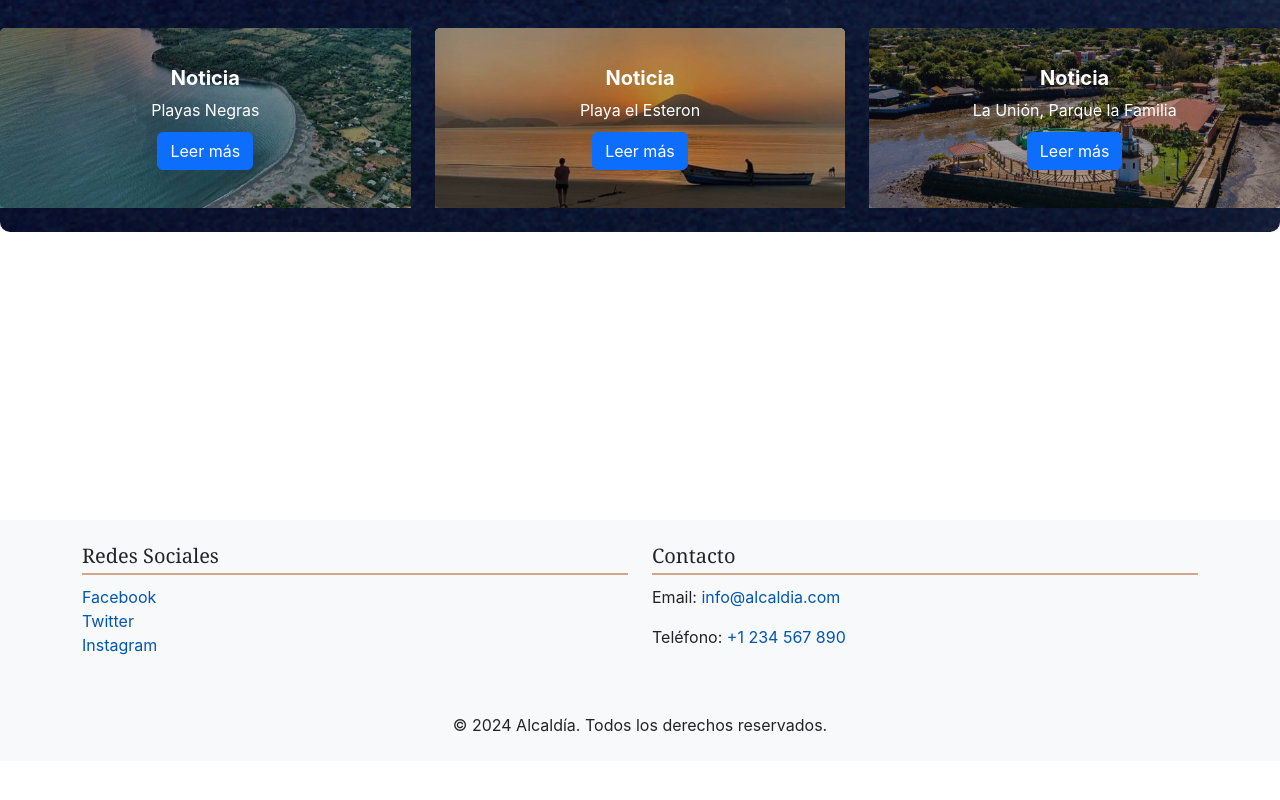
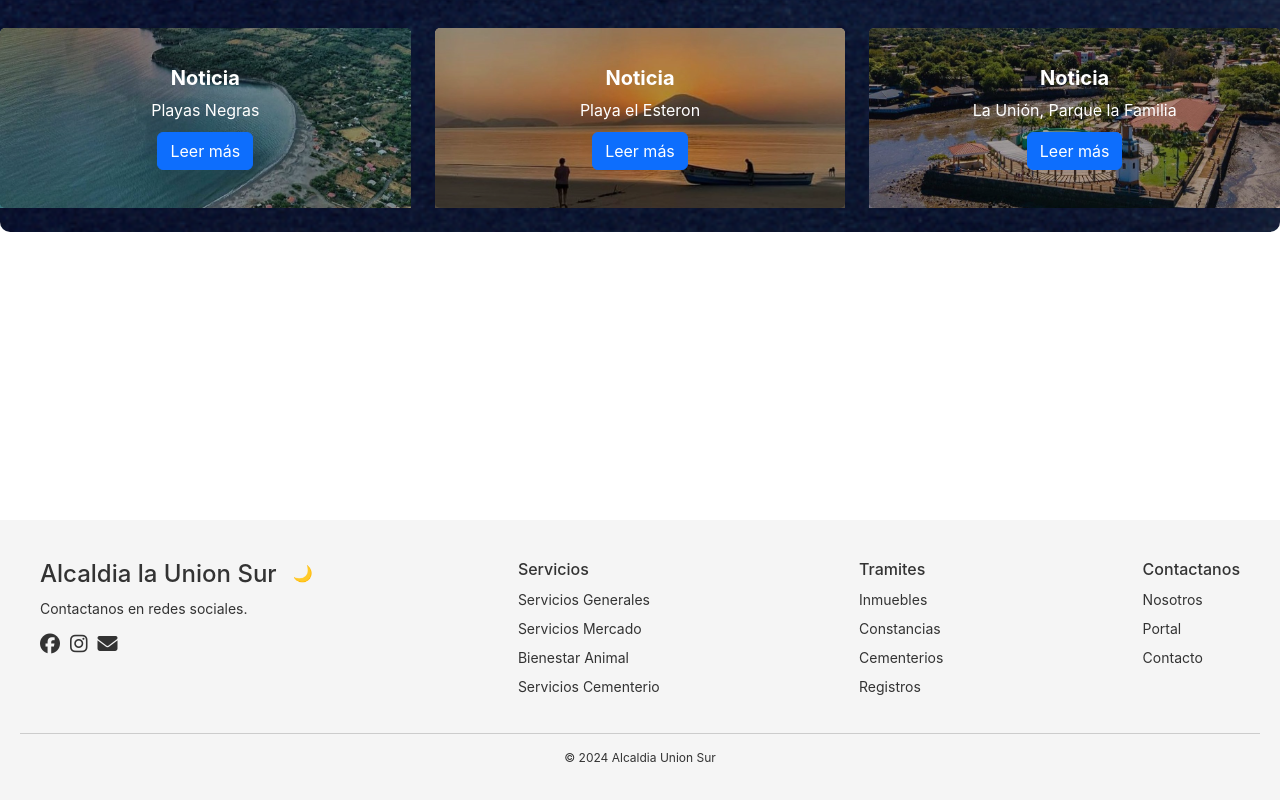
Before and after one commit to Oscar1499/PaginaAlcaldia, a React (Create React App) app: page / in a window 1280 px wide. Shown: the part 1270-2070 px from the top of the page. Before the commit the page ends 2031 px from the top, so only its background shows below. Built offline with nearby package versions, Linux system fonts and the light colour scheme.

Commit message:
Footer Actua

```diff
--- a/package.json
+++ b/package.json
@@ -3,6 +3,7 @@
   "version": "0.1.0",
   "private": true,
   "dependencies": {
+    "@fortawesome/fontawesome-free": "^6.6.0",
     "@testing-library/jest-dom": "^5.17.0",
     "@testing-library/react": "^13.4.0",
     "@testing-library/user-event": "^13.5.0",
--- a/src/componentes/Footer.js
+++ b/src/componentes/Footer.js
@@ -1,29 +1,69 @@
-import React from 'react';
-import 'bootstrap/dist/css/bootstrap.min.css';
+import React, { useState } from 'react';
 import '../estilos/footer.css';
+import '@fortawesome/fontawesome-free/css/all.min.css';
 
 const Footer = () => {
+  // Estado para el modo oscuro / modo claro
+  const [darkMode, setDarkMode] = useState(false);
+
+  // Función para alternar entre tema oscuro y claro
+  const toggleTheme = () => {
+    setDarkMode(!darkMode);
+  };
+
   return (
-    <footer className="bg-light text-dark pt-4 pb-2">
-      <div className="container">
-        <div className="row">
-          <div className="col-md-6 mb-4">
-            <h4 className="footer-heading">Redes Sociales</h4>
-            <div className="d-flex flex-column">
-              <a href="https://facebook.com" target="_blank" rel="noopener noreferrer" className="footer-link">Facebook</a>
-              <a href="https://twitter.com" target="_blank" rel="noopener noreferrer" className="footer-link">Twitter</a>
-              <a href="https://instagram.com" target="_blank" rel="noopener noreferrer" className="footer-link">Instagram</a>
-            </div>
-          </div>
-          <div className="col-md-6 mb-4">
-            <h4 className="footer-heading">Contacto</h4>
-            <p>Email: <a href="mailto:info@alcaldia.com" className="footer-link">info@alcaldia.com</a></p>
-            <p>Teléfono: <a href="tel:+1234567890" className="footer-link">+1 234 567 890</a></p>
+    <footer className={darkMode ? 'dark' : 'light'}>
+      <div className="footer-container">
+        <div className="footer-left">
+          <h2>
+            Alcaldia la Union Sur
+            {/* Botón para cambiar entre luna y sol */}
+            <button className="theme-toggle" onClick={toggleTheme}>
+              {darkMode ? "☀️" : "🌙"}
+            </button>
+          </h2>
+          <p>Contactanos en redes sociales.</p>
+          <div className="social-icons">
+            <a href="https://www.facebook.com" target="_blank" rel="noopener noreferrer">
+              <i className="fab fa-facebook"></i>
+            </a>
+            <a href="https://www.instagram.com" target="_blank" rel="noopener noreferrer">
+              <i className="fab fa-instagram"></i>
+            </a>
+            <a href="mailto:someone@example.com">
+              <i className="fas fa-envelope"></i>
+            </a>
           </div>
         </div>
-        <div className="text-center mt-4">
-          <p>&copy; 2024 Alcaldía. Todos los derechos reservados.</p>
+        <div className="footer-middle">
+          <h3>Servicios</h3>
+          <ul>
+            <li>Servicios Generales</li>
+            <li>Servicios Mercado</li>
+            <li>Bienestar Animal</li>
+            <li>Servicios Cementerio</li>
+          </ul>
         </div>
+        <div className="footer-middle">
+          <h3>Tramites</h3>
+          <ul>
+            <li>Inmuebles</li>
+            <li>Constancias</li>
+            <li>Cementerios</li>
+            <li>Registros</li>
+          </ul>
+        </div>
+        <div className="footer-middle">
+          <h3>Contactanos</h3>
+          <ul>
+            <li>Nosotros</li>
+            <li>Portal</li>
+            <li>Contacto</li>
+          </ul>
+        </div>
+      </div>
+      <div className="footer-bottom">
+        <p>© 2024 Alcaldia Union Sur</p>
       </div>
     </footer>
   );
--- a/src/estilos/estilonav.css
+++ b/src/estilos/estilonav.css
@@ -12,10 +12,17 @@
   z-index: 10;               /* Asegura que la imagen esté sobre el contenido */
 }
 
+img {
+  width: 100%;
+  height: auto; /* Mantiene la proporción de la imagen */
+  object-fit: cover; /* O usa 'contain' si quieres que toda la imagen se vea */
+}
+
+
 /* Estilos para la imagen del logo */
 .header-logo {
-  width: 100%;
-  height: 100%;
+  width: 120px;
+  height: 180px;
   object-fit: cover;          /* Mantiene la imagen cubriendo el contenedor */
   min-width: 100%;
   min-height: 100%;
--- a/src/estilos/footer.css
+++ b/src/estilos/footer.css
@@ -1,28 +1,136 @@
+/* Estilos del Footer */
 footer {
-    background-color: #f8e1d4; /* Beige suave */
-    color: #333; /* Texto oscuro */
-    padding: 20px 0;
+  background-color: #f5f5f5;
+  padding: 40px 20px;
+  color: #333;
+  display: flex;
+  justify-content: space-between;
+  align-items: flex-start;
+  flex-wrap: wrap;
 }
 
-  .footer-heading {
-    font-family: 'Georgia', serif;
-    font-size: 20px;
-    margin-bottom: 10px;
-    border-bottom: 2px solid #d1a68b; /* Línea decorativa */
-    padding-bottom: 5px;
+.footer-container {
+  display: flex;
+  justify-content: space-between;
+  width: 100%;
+  max-width: 1200px;
+  margin: 0 auto;
 }
 
-  .footer-link {
-    color: #0056b3; /* Color de enlaces */
-    text-decoration: none;
-    transition: color 0.3s ease;
+.footer-left {
+  max-width: 300px;
 }
 
-  .footer-link:hover {
-    color: #003d7a; /* Color más oscuro al pasar el mouse */
+.footer-left h2 {
+  font-size: 24px;
+  margin-bottom: 10px;
+  display: flex;
+  align-items: center;
+}
+
+.footer-left .theme-toggle {
+  background: none;
+  border: none;
+  cursor: pointer;
+  font-size: 16px;
+  margin-left: 10px;
+}
+
+.footer-left p {
+  font-size: 14px;
+  margin-bottom: 10px;
+}
+
+.social-icons {
+  display: flex;
+  gap: 10px;
+  margin-top: 10px;
+}
+
+.social-icons a {
+  color: #333;
+  font-size: 20px;
+  transition: color 0.3s;
+}
+
+.social-icons a:hover {
+  color: #007bff;
+}
+
+.footer-middle {
+  margin-left: 40px;
+}
+
+.footer-middle h3 {
+  font-size: 16px;
+  margin-bottom: 10px;
+}
+
+.footer-middle ul {
+  list-style: none;
+  padding: 0;
+}
+
+.footer-middle ul li {
+  font-size: 14px;
+  margin-bottom: 8px;
+}
+
+.footer-bottom {
+  width: 100%;
+  text-align: center;
+  margin-top: 20px;
+  border-top: 1px solid #ccc;
+  padding-top: 10px;
+  font-size: 12px;
+}
+
+.footer-bottom p {
+  margin: 5px 0;
+}
+
+.footer-bottom button {
+  background: none;
+  border: none;
+  color: inherit;
+  cursor: pointer;
   text-decoration: underline;
 }
 
-  .text-center p {
-    margin-top: 20px;
+.footer-bottom button:hover {
+  text-decoration: none;
 }
+
+.social-icons-bottom {
+  display: flex;
+  justify-content: center;
+  gap: 20px;
+  margin-top: 10px;
+}
+
+.social-icons-bottom a {
+  color: #333;
+  font-size: 16px;
+  transition: color 0.3s;
+}
+
+.social-icons-bottom a:hover {
+  color: #007bff;
+}
+
+.dark {
+  background-color: #1a173f;
+  color: #fff;
+}
+
+.dark .social-icons a {
+  color: #fff;
+}
+
+.dark .social-icons a:hover {
+  color: #ddd;
+}
+
+.dark .footer-bottom {
+  border-color: #555;
+}
--- a/src/index.js
+++ b/src/index.js
@@ -6,6 +6,9 @@ import './index.css';
 
 
 
-
+<link
+  rel="stylesheet"
+  href="https://cdnjs.cloudflare.com/ajax/libs/font-awesome/5.15.4/css/all.min.css"
+/>
 const root = ReactDOM.createRoot(document.getElementById('root'));
 root.render(<App />);
```
Also changed, not shown: comandos.txt, 1 other file (tests, documents, lock files or other folders). Lines whose indentation alone changed are shown as unchanged.
